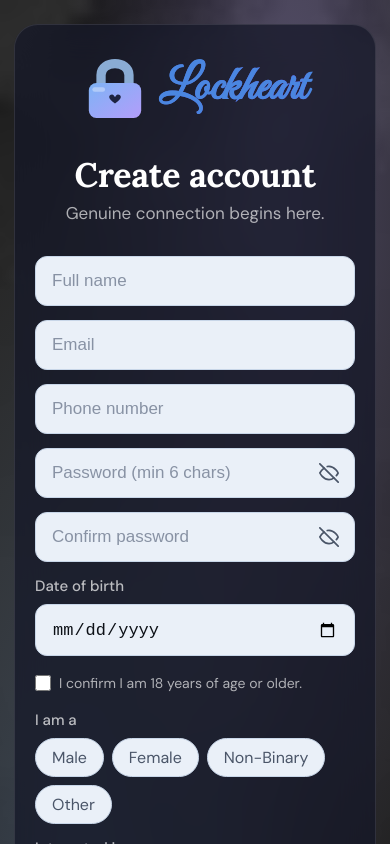
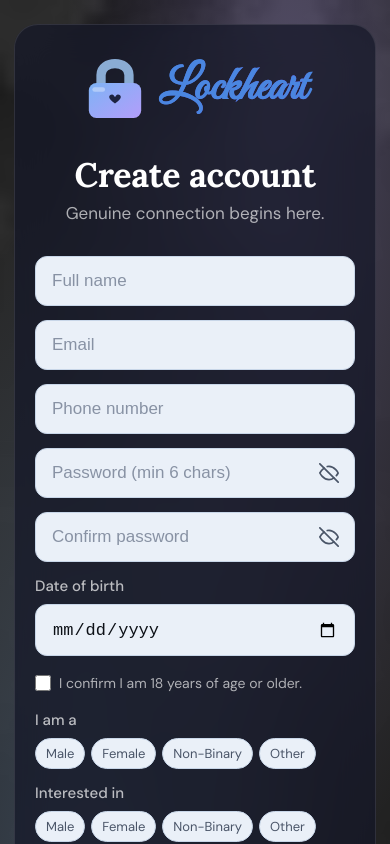
Before and after one commit to mmbower1/dating-app, a React (Vite) app: page /register in a window 390 px wide. Shown: the top 844 px of the page. Built offline with nearby package versions, Linux system fonts and the light colour scheme; no server answers.

Commit message:
Shrink gender/interest pills on mobile so all four fit on one row
Co-Authored-By: Claude Sonnet 4.6 <noreply@anthropic.com>

```diff
--- a/src/index.css
+++ b/src/index.css
@@ -451,6 +451,16 @@ form button[type="submit"]:disabled {
   font-weight: 500;
 }
 
+@media (max-width: 600px) {
+  .auth-card .pill {
+    font-size: 13px;
+    padding: 6px 10px;
+  }
+  .auth-card .pill-group {
+    gap: 6px;
+  }
+}
+
 /* ── Bottom Nav ─────────────────────────────────────── */
 
 .bottom-nav {
```
